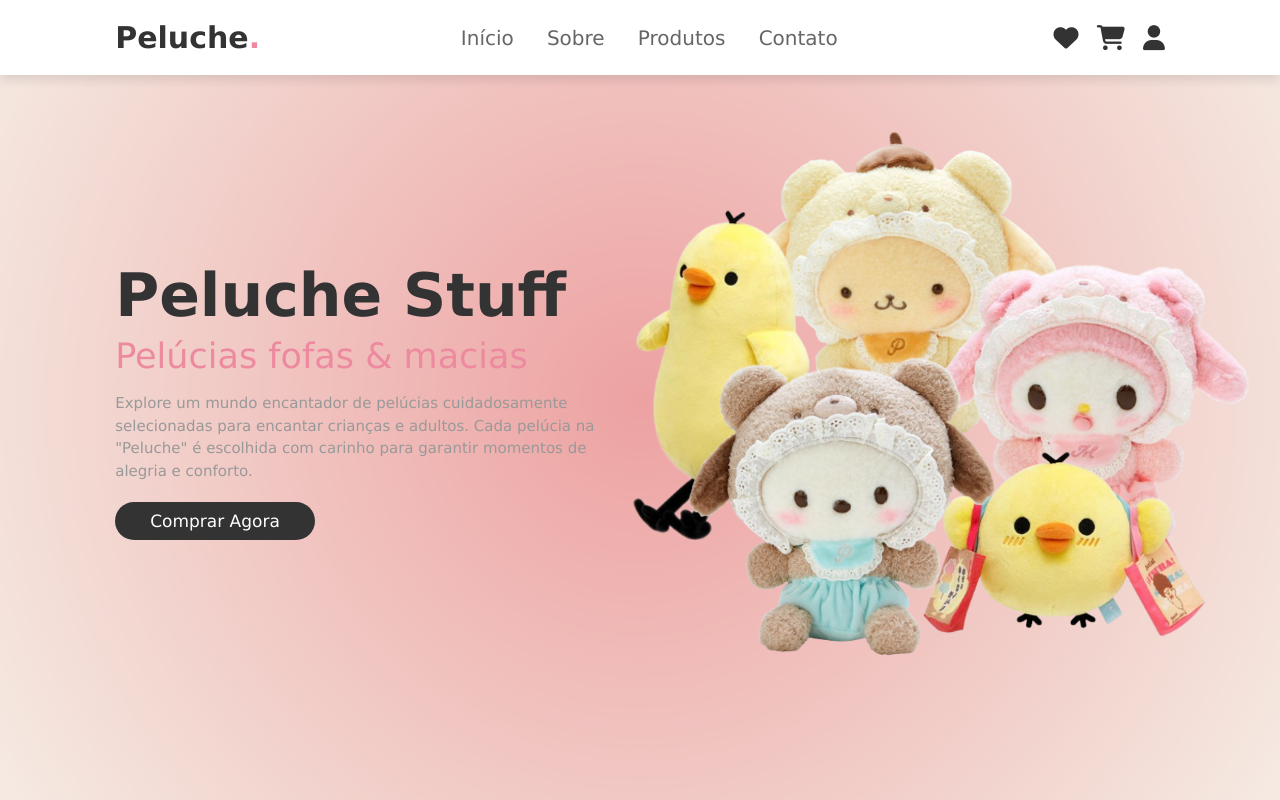
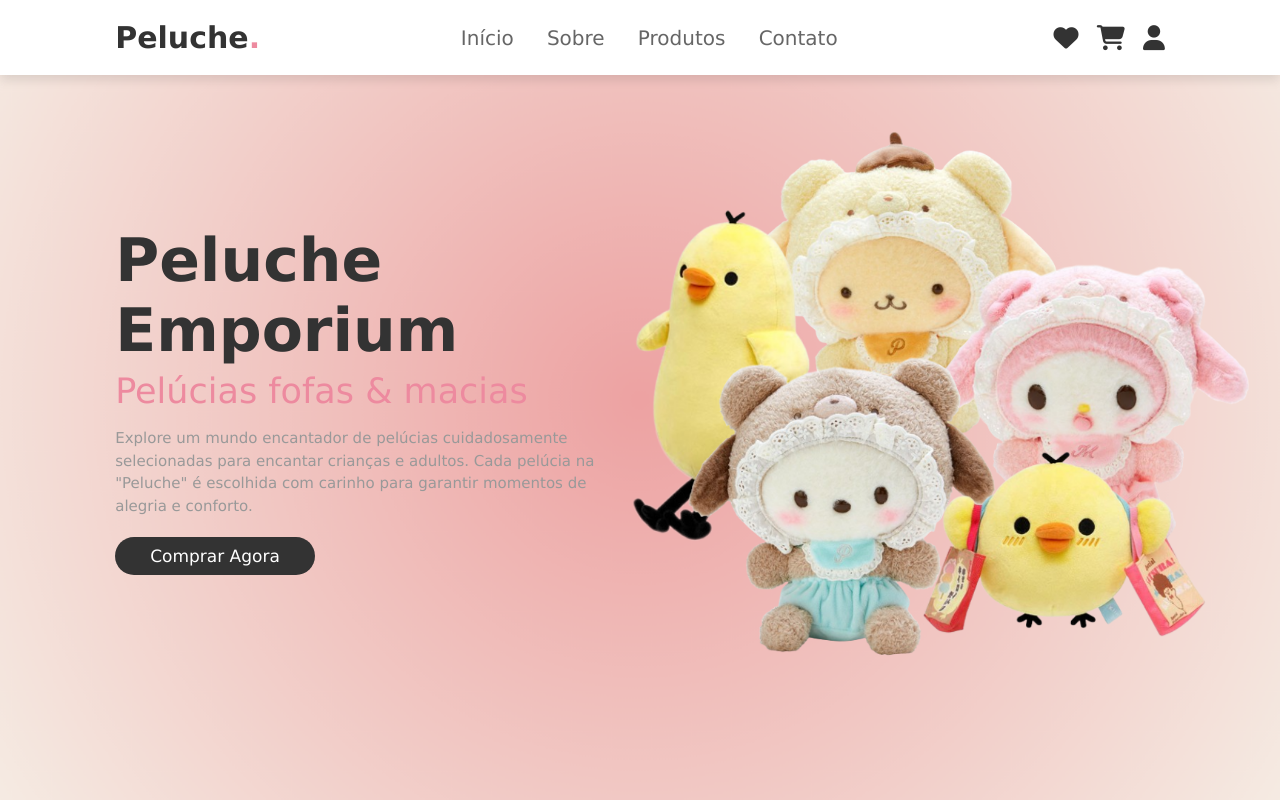
Before and after one commit to bruniibs/peluche-emporium, a plain HTML site: page index.html in a window 1280 px wide. Shown: the top 800 px of the page. Drawn offline with Linux system fonts and the light colour scheme.

Commit message:
change name

```diff
--- a/index.html
+++ b/index.html
@@ -40,7 +40,7 @@
     <section class="home" id="home">
 
         <div class="content">
-            <h3>Peluche Stuff</h3>
+            <h3>Peluche Emporium</h3>
             <span> Pelúcias fofas & macias </span>
             <p>Explore um mundo encantador de pelúcias cuidadosamente selecionadas para encantar crianças e adultos. Cada pelúcia na "Peluche" é escolhida com carinho para garantir momentos de alegria e conforto. </p>
             <a href="#products" class="btn">Comprar Agora</a>
```
Also changed, not shown: 1 other file.
